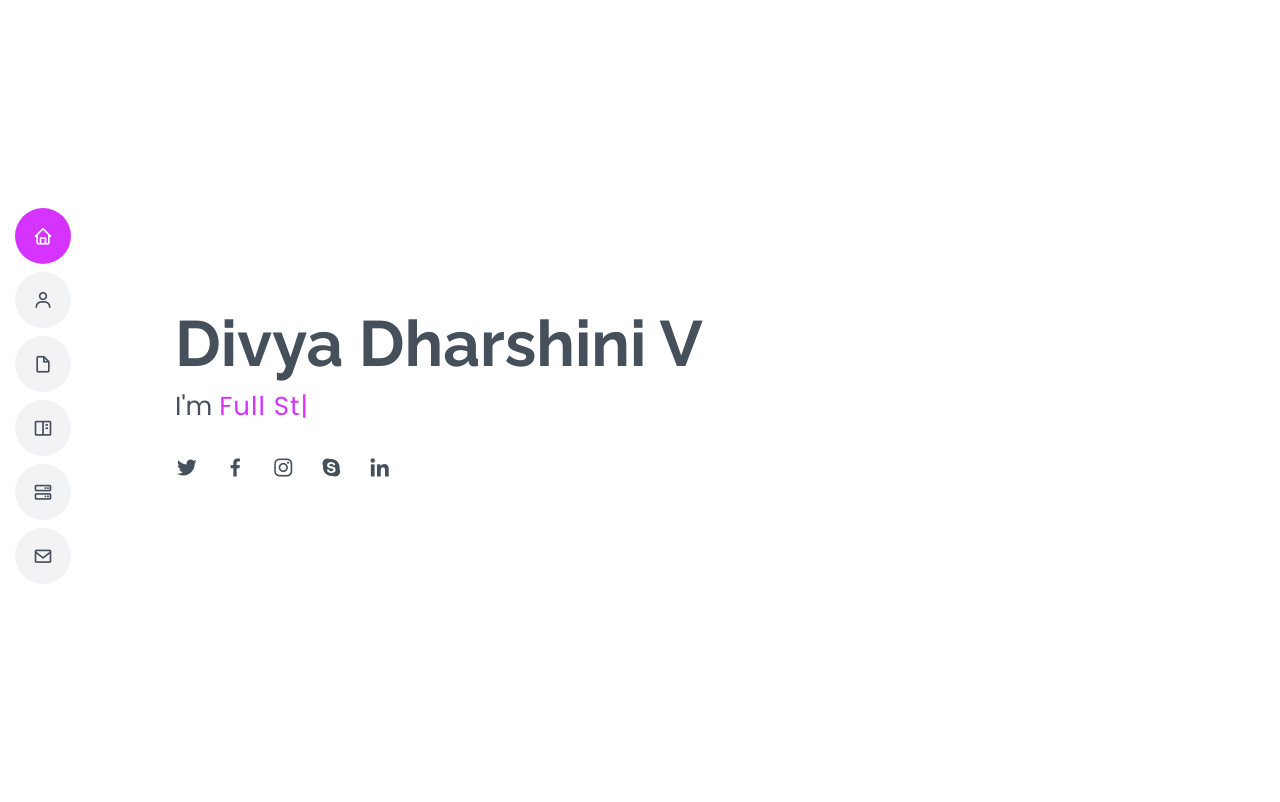
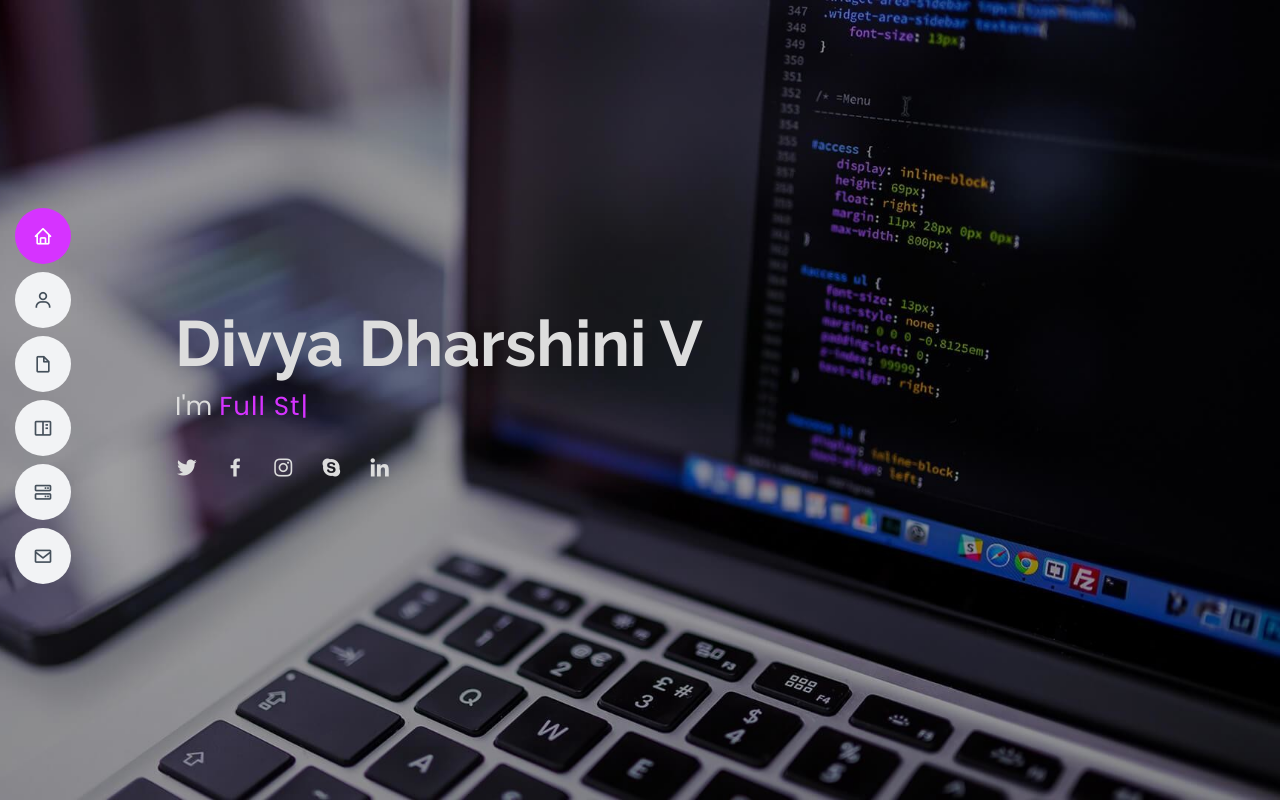
Before and after one commit to dharsh99/portfollio, a plain HTML site: page index.html in a window 1280 px wide. Shown: the top 802 px of the page. Drawn offline with nearby package versions, Linux system fonts and the light colour scheme; files whose address does not match are found by name.

Commit message:
style.css

```diff
--- a/static/css/style.css
+++ b/static/css/style.css
@@ -248,7 +248,7 @@ h1, h2, h3, h4, h5, h6 {
 #hero {
   width: 100%;
   height: 100vh;
-  background: url("../img/hd1.jpeg") top right no-repeat;
+  background: url("../img/hd1.jpg") top right no-repeat;
   background-size: cover;
   position: relative;
 }
@@ -261,7 +261,7 @@ h1, h2, h3, h4, h5, h6 {
 
 #hero:before {
   content: "";
-  background: rgba(255, 255, 255, 0.8);
+  background:#111(255, 255, 255, 0.8);
   position: absolute;
   bottom: 0;
   top: 0;
@@ -274,11 +274,11 @@ h1, h2, h3, h4, h5, h6 {
   font-size: 64px;
   font-weight: 700;
   line-height: 56px;
-  color: #45505b;
+  color: #ddd;
 }
 
 #hero p {
-  color: #45505b;
+  color: #ddd;
   margin: 15px 0 0 0;
   font-size: 26px;
   font-family: "Poppins", sans-serif;
@@ -296,7 +296,7 @@ h1, h2, h3, h4, h5, h6 {
 #hero .social-links a {
   font-size: 24px;
   display: inline-block;
-  color: #45505b;
+  color: #ddd;
   line-height: 1;
   margin-right: 20px;
   transition: 0.3s;
```
